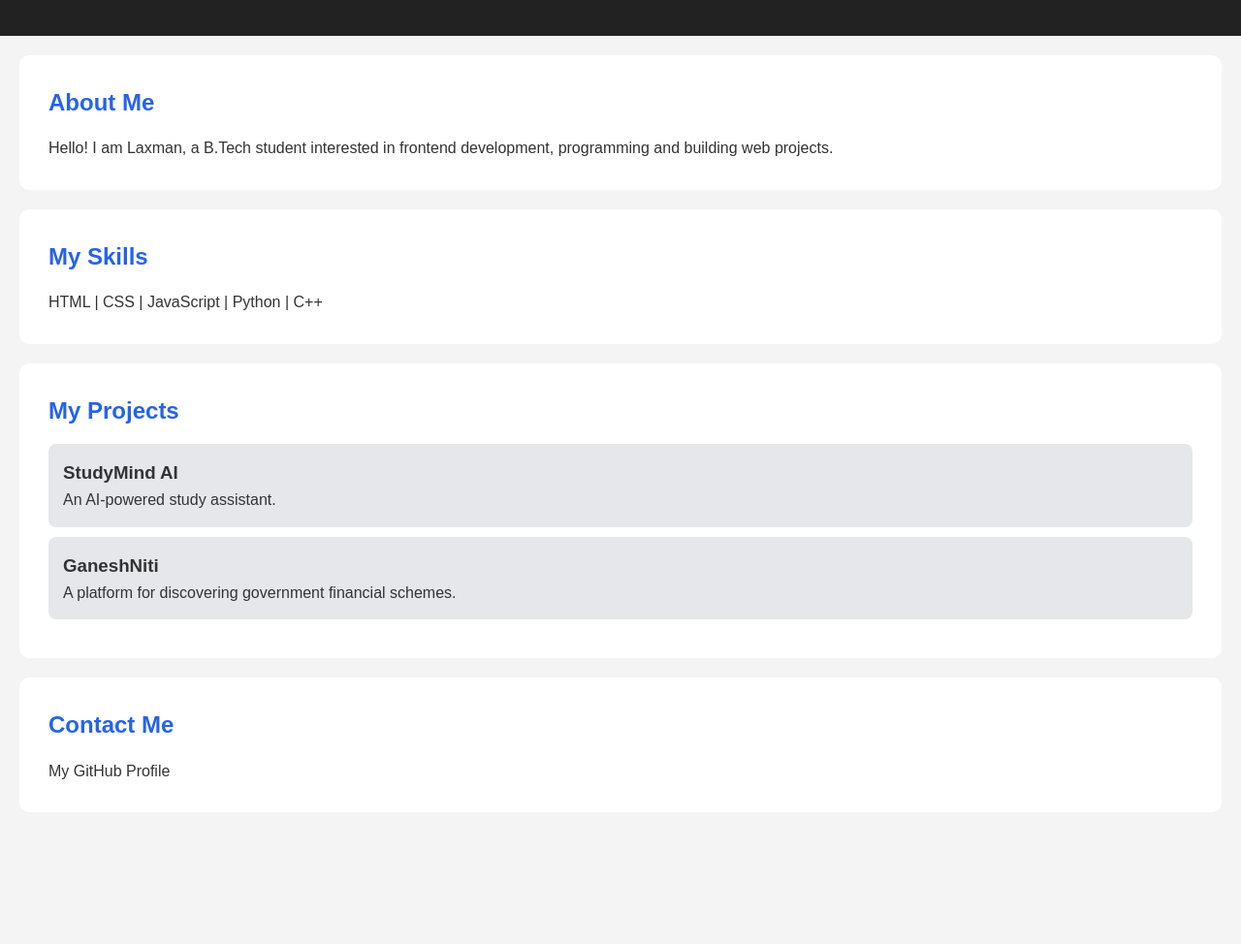
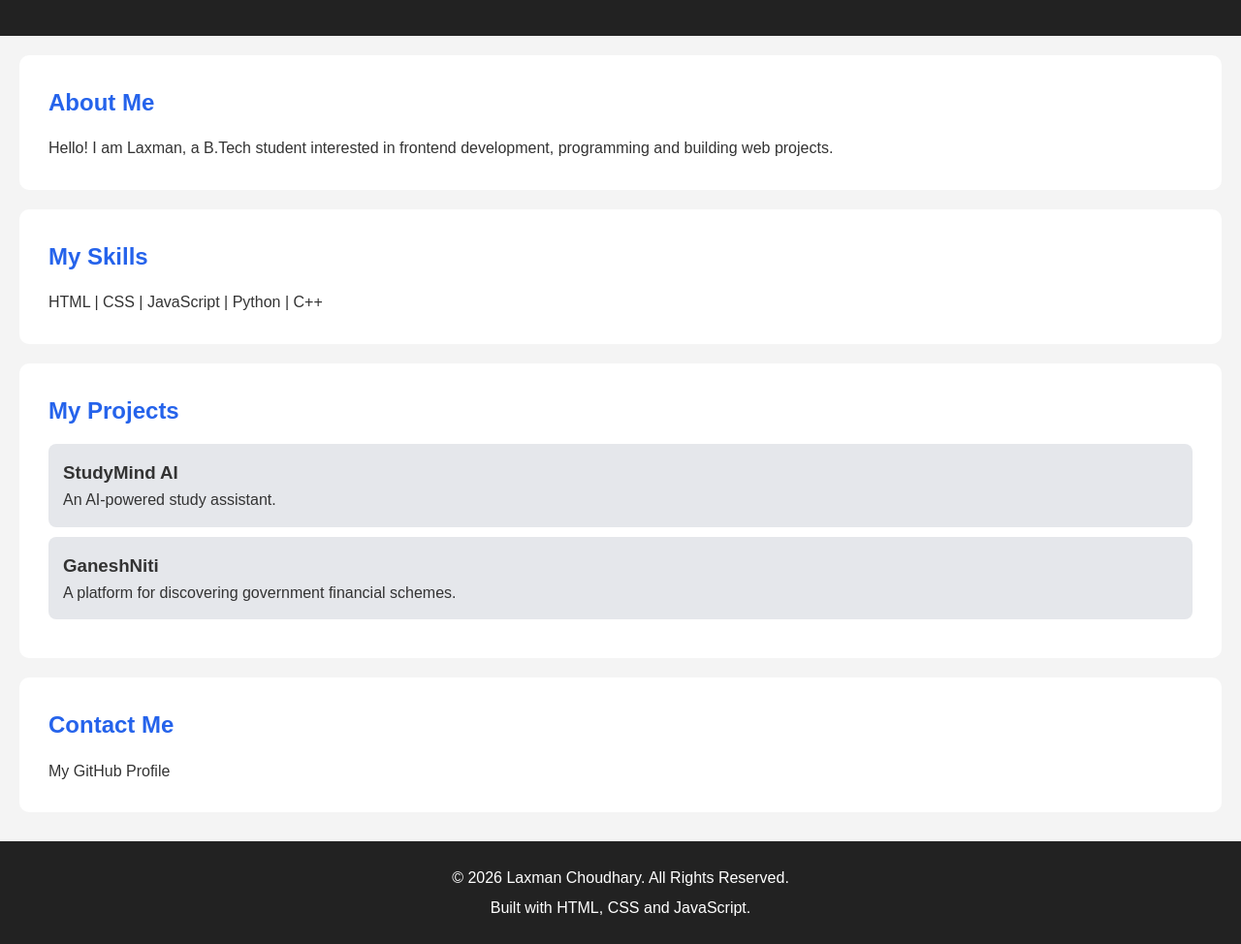
Before and after one commit to Laxman26spy/Github-practical-test, a plain HTML site: page index.html in a window 1280 px wide. Shown: the part 120-1094 px from the top of the page at 97% size. Before the commit the page ends 978 px from the top, so only its background shows below. Drawn offline with Linux system fonts and the light colour scheme.

Commit message:
Add footer section

```diff
--- a/index.html
+++ b/index.html
@@ -47,5 +47,11 @@
     </section>
 
     <script src="script.js"></script>
+
+<footer class="footer">
+    <p>© 2026 Laxman Choudhary. All Rights Reserved.</p>
+    <p>Built with HTML, CSS and JavaScript.</p>
+</footer>
+
 </body>
 </html>
--- a/style.css
+++ b/style.css
@@ -42,3 +42,16 @@ a {
     color: #2563eb;
     text-decoration: none;
 }
+
+
+.footer {
+    text-align: center;
+    padding: 20px;
+    background-color: #222;
+    color: white;
+    margin-top: 30px;
+}
+
+.footer p {
+    margin: 5px 0;
+}
```
